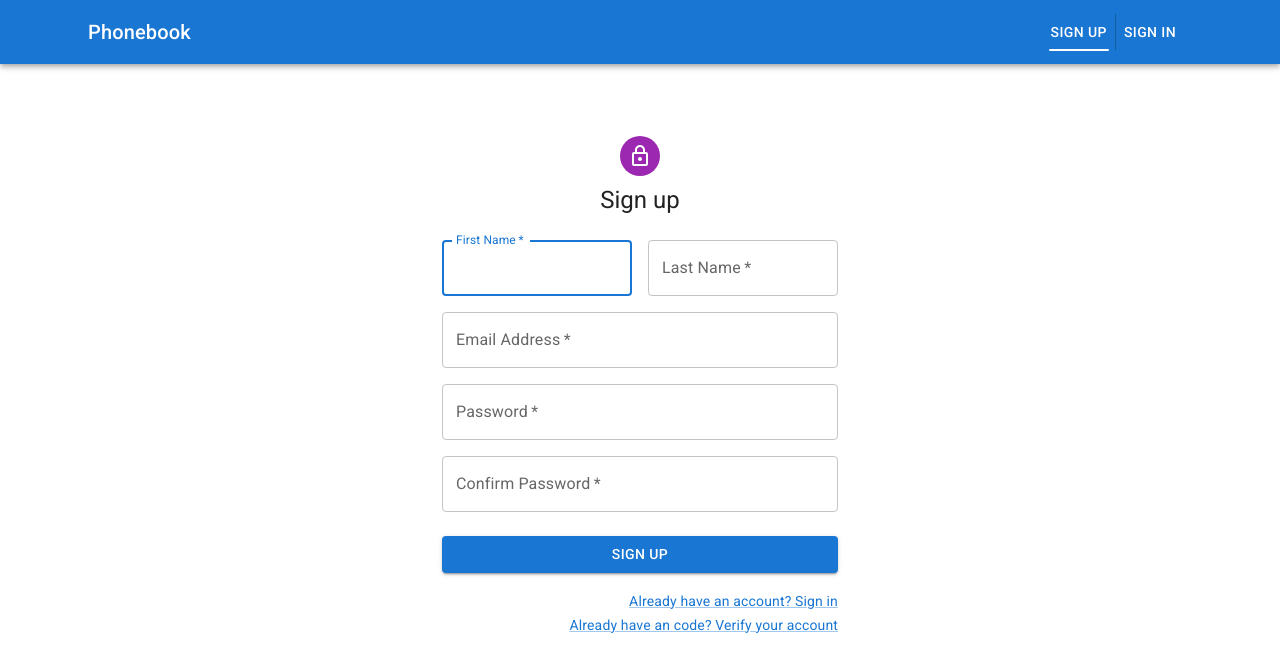
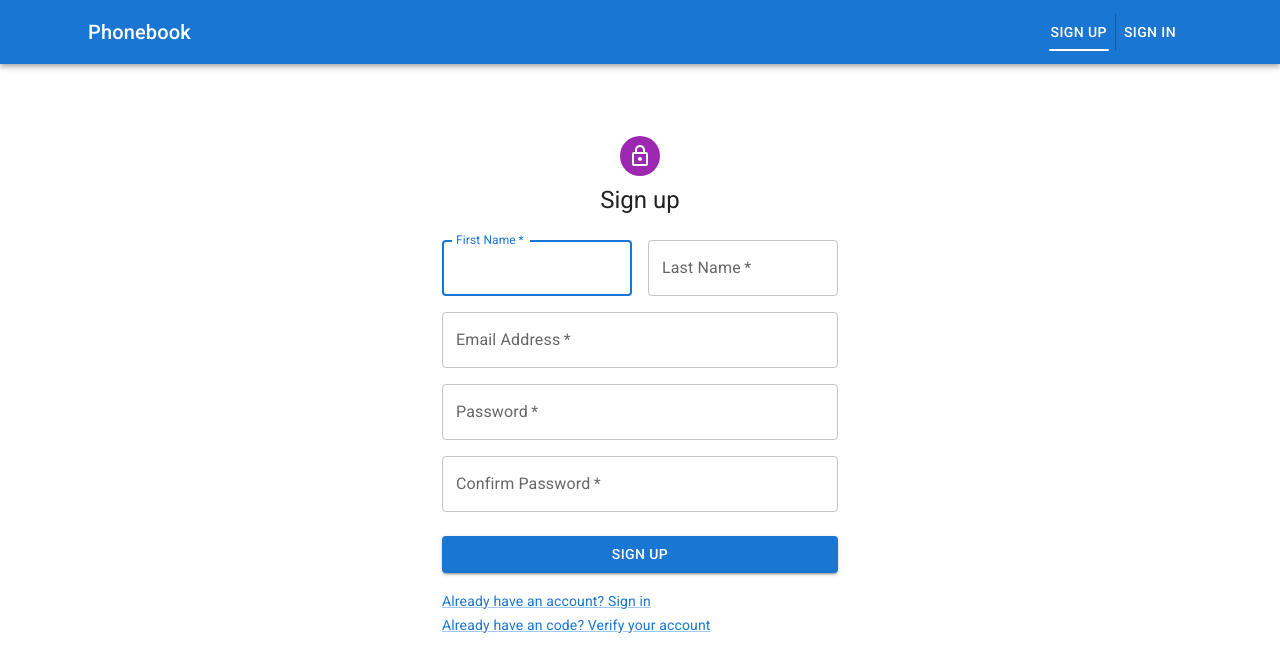
Before and after one commit to gadgetadd/contacts-web-front, a React (Vite) app: page /register in a window 1280 px wide. Shown: the top 672 px of the page. Built offline with nearby package versions, Linux system fonts and the light colour scheme.

Commit message:
edit text align

```diff
--- a/src/pages/LoginPage.jsx
+++ b/src/pages/LoginPage.jsx
@@ -146,7 +146,7 @@ export default function LoginPage() {
           >
             Sign In
           </Button>
-          <Grid container justifyContent="flex-end">
+          <Grid container justifyContent="flex-start">
             <Grid item>
               <Link variant="body2" component={RouteLink} to="/register">
                 {"Don't have an account? Sign Up"}
--- a/src/pages/RegisterPage.jsx
+++ b/src/pages/RegisterPage.jsx
@@ -231,14 +231,14 @@ export default function RegisterPage() {
           >
             Sign Up
           </Button>
-          <Grid container justifyContent="flex-end">
+          <Grid container justifyContent="flex-start">
             <Grid item>
               <Link variant="body2" component={RouteLink} to="/login">
                 Already have an account? Sign in
               </Link>
             </Grid>
           </Grid>
-          <Grid container justifyContent="flex-end">
+          <Grid container justifyContent="flex-start">
             <Grid item>
               <Link variant="body2" component={RouteLink} to="/verify">
                 Already have an code? Verify your account
--- a/src/pages/ResendPage.jsx
+++ b/src/pages/ResendPage.jsx
@@ -110,7 +110,7 @@ export default function ResendPage() {
           >
             Resend a code
           </Button>
-          <Grid container justifyContent="flex-end">
+          <Grid container justifyContent="flex-start">
             <Grid item>
               <Link variant="body2" component={RouteLink} to="/login">
                 {"Don't have a code? Request a resend."}
--- a/src/pages/VerifyPage.jsx
+++ b/src/pages/VerifyPage.jsx
@@ -108,7 +108,7 @@ export default function VerifyPage() {
           >
             Verify
           </Button>
-          <Grid container justifyContent="flex-end">
+          <Grid container justifyContent="flex-start">
             <Grid item>
               <Link variant="body2" component={RouteLink} to="/resend">
                 {'Haven`t a code? Request a resend.'}
```
